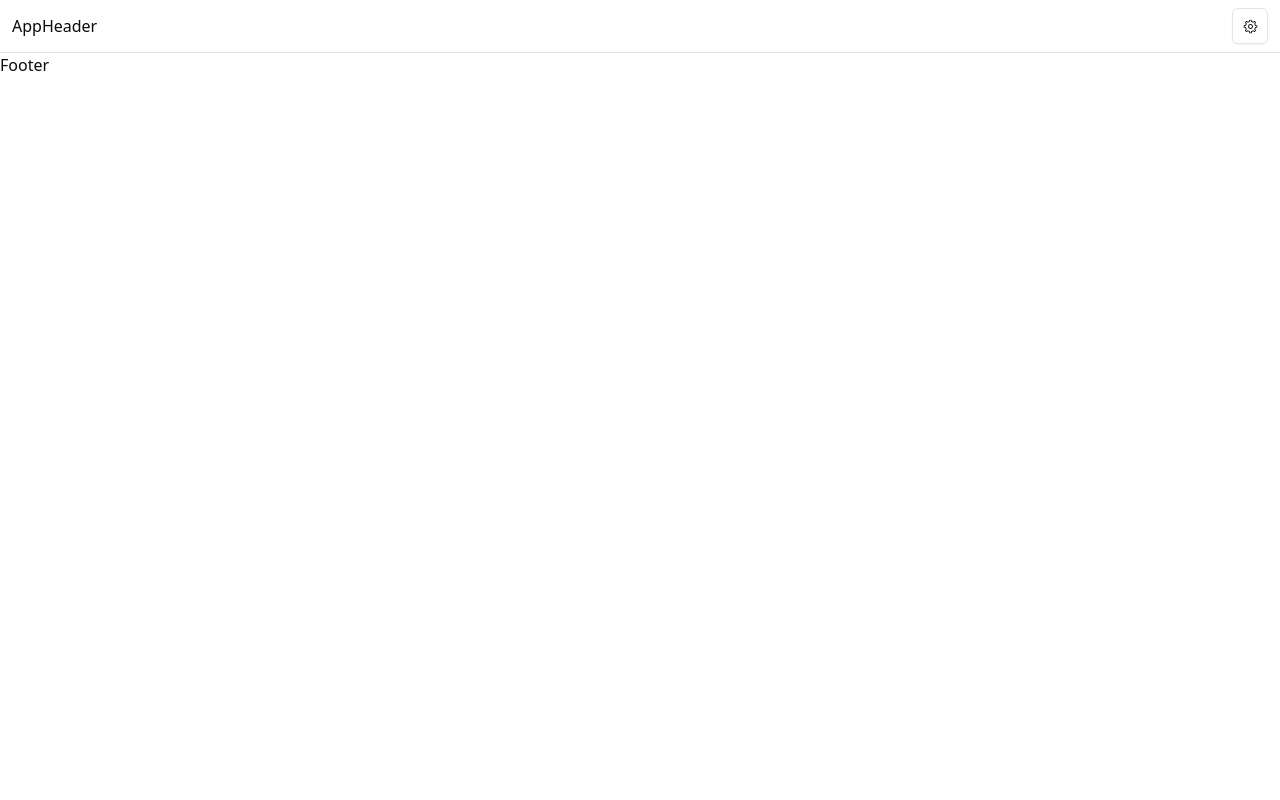
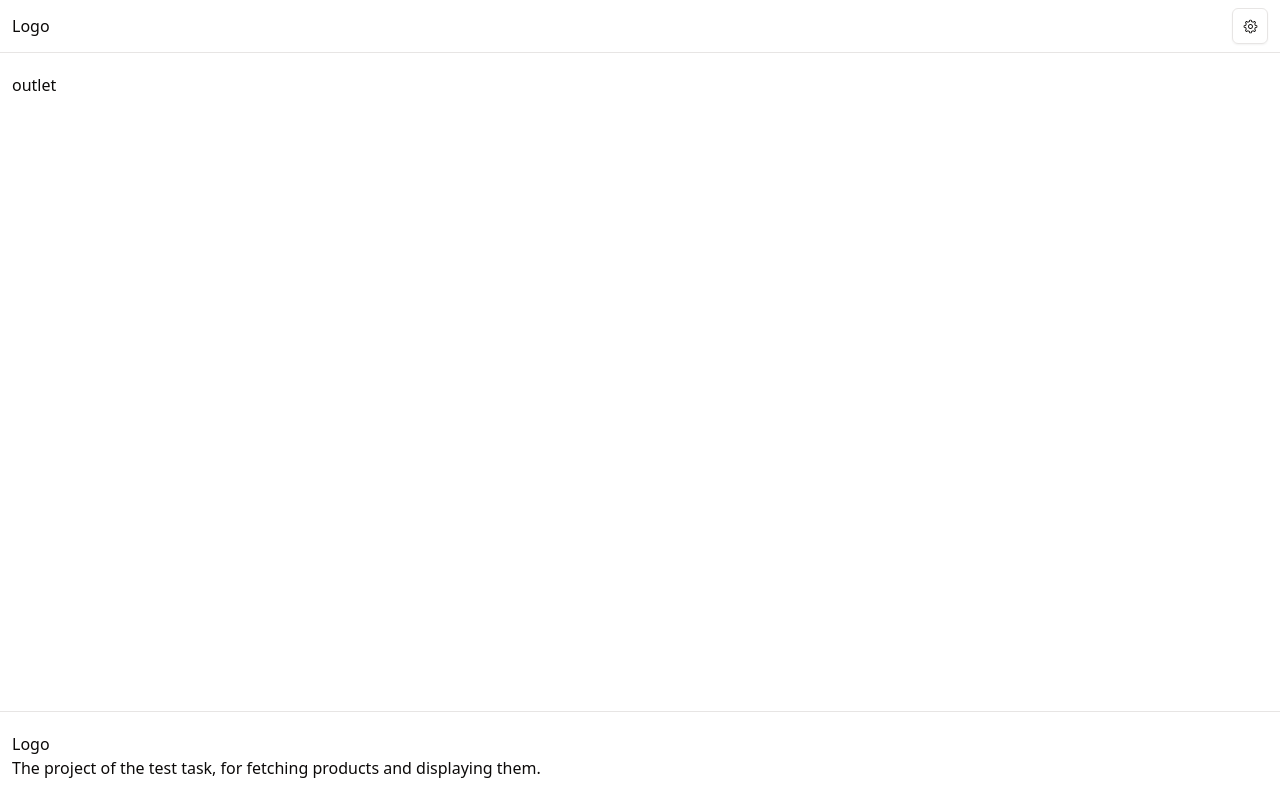
Before and after one commit to E-g-oR/test-task, a React (Vite) app: page / in a window 1280 px wide. Built offline with nearby package versions, Linux system fonts and the light colour scheme.

Commit message:
feature: base app layout

```diff
--- a/src/components/app-header.tsx
+++ b/src/components/app-header.tsx
@@ -1,18 +1,18 @@
-import React from "react";
 import { GearIcon } from "@radix-ui/react-icons";
 import { Button } from "./ui/button";
 import Container from "./container";
+import { FC } from "react";
 
-const AppHeader = () => {
+const AppHeader: FC = () => {
   return (
-    <div className={"border-b py-2"}>
+    <header className={"border-b py-2"}>
       <Container className="flex gap-4 items-center justify-between">
-        AppHeader
+        Logo
         <Button variant={"outline"} size={"icon"}>
           <GearIcon />
         </Button>
       </Container>
-    </div>
+    </header>
   );
 };
 
--- a/src/components/container.tsx
+++ b/src/components/container.tsx
@@ -7,7 +7,7 @@ interface Props {
 }
 const Container: React.FC<Props> = ({children, className}) => {
   return (
-    <div className={cn('mx-auto px-3', className)}>
+    <div className={cn('w-full mx-auto px-3', className)}>
         {children}
     </div>
   )
--- a/src/components/footer.tsx
+++ b/src/components/footer.tsx
@@ -1,9 +1,18 @@
-import React from 'react'
+import { FC } from "react";
+import Container from "./container";
 
-const Footer = () => {
+const Footer: FC = () => {
   return (
-    <div>Footer</div>
-  )
-}
+    <footer className={"border-t py-5"}>
+      <Container>
+        Logo
+        <p>
+          The project of the test task, for fetching products and displaying
+          them.
+        </p>
+      </Container>
+    </footer>
+  );
+};
 
-export default Footer
+export default Footer;
--- a/src/components/layout.tsx
+++ b/src/components/layout.tsx
@@ -1,15 +1,18 @@
-import React from 'react'
-import AppHeader from './app-header';
-import Footer from './footer';
+import { FC } from "react";
+import AppHeader from "./app-header";
+import Footer from "./footer";
+import Container from "./container";
 
-const Layout = () => {
+const Layout: FC = () => {
   return (
-    <div>
-        <AppHeader/>
-        {/* outlet */}
-        <Footer/>
+    <div className={"flex flex-col h-screen gap-5"}>
+      <AppHeader />
+      <Container className="flex-1">
+        outlet
+      </Container>
+      <Footer />
     </div>
-  )
-}
+  );
+};
 
-export default Layout
+export default Layout;
```
